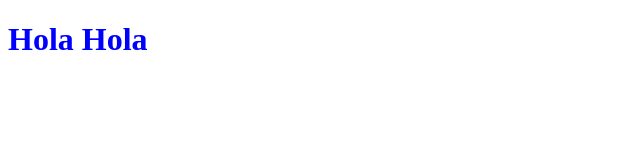
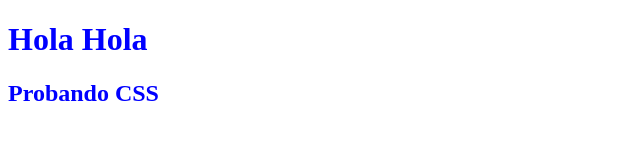
Before and after one commit to ignacioperezbay/ProgramacionWeb, a plain HTML site: page index.html in a window 1280 px wide. Shown: the whole page, without its empty margins (0-640 px from the left). Drawn offline with Linux system fonts and the light colour scheme; files whose address does not match are found by name.

Commit message:
Probando

```diff
--- a/index.html
+++ b/index.html
@@ -8,6 +8,7 @@
     <link rel="stylesheet" href="/Users/nacho.pb/Documents/ITBA/Q2/Programación Web/Github/ProgramacionWeb/styles.css">
 
     <h1 style="color: blue;">Hola Hola</h1>
+    <h2>Probando CSS</h2>
 </head>
 <body>
 
--- a/styles.css
+++ b/styles.css
@@ -0,0 +1,3 @@
+h2 {
+    color: blue;
+}
```
